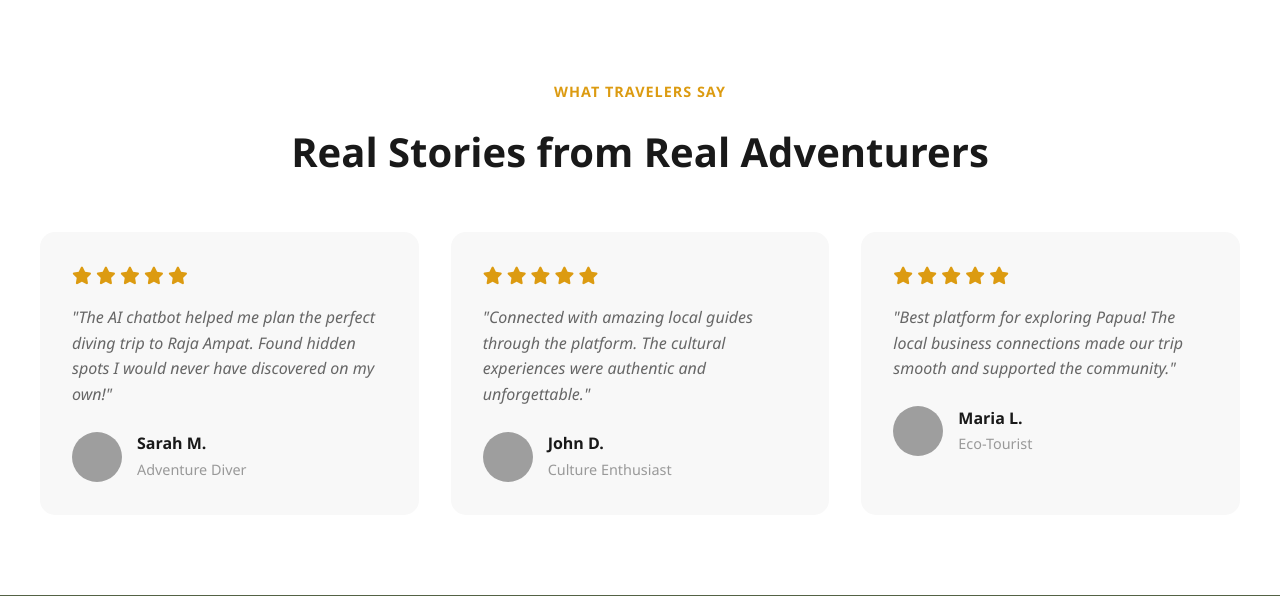
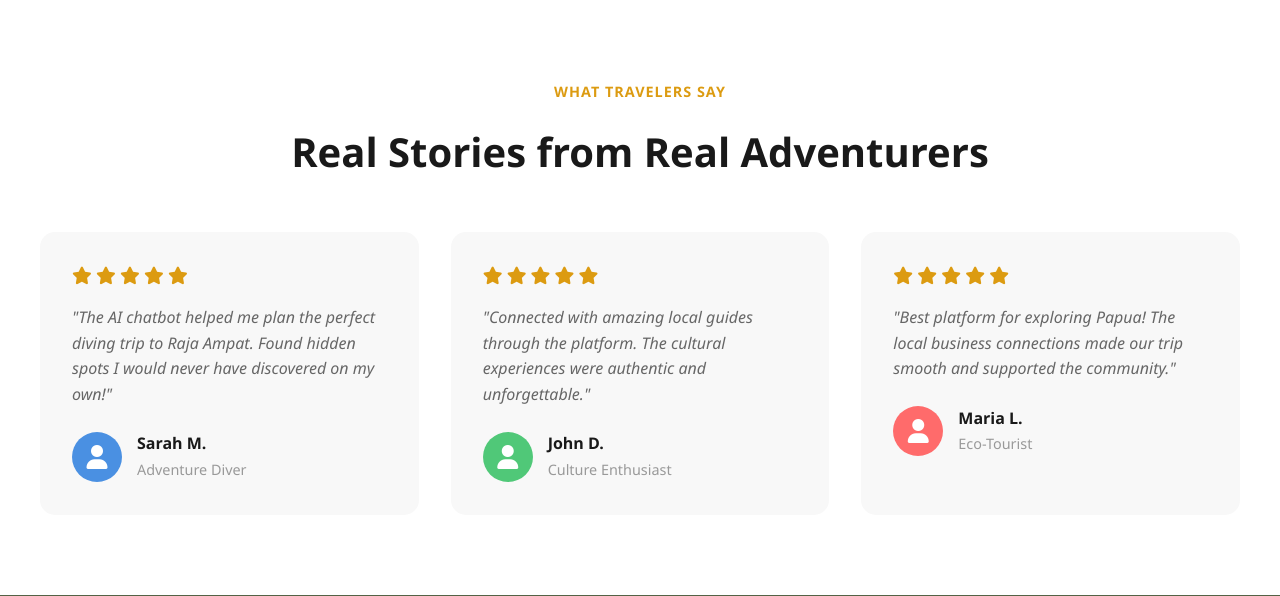
Before and after one commit to kelvinramadan/PapuaJourneyExpo, a PHP site: page / in a window 1280 px wide. Shown: the part 4198-4794 px from the top of the page. Run offline with PHP 8.4, Linux system fonts and the light colour scheme; some libraries are stand-ins or nearby versions; grey boxes are pictures that could not be loaded.

Commit message:
Add avatar icons for testimonials and update image sources for mini-cards

```diff
--- a/frontend/style-enhanced.css
+++ b/frontend/style-enhanced.css
@@ -1267,6 +1267,40 @@ body {
     font-size: 0.9rem;
 }
 
+/* Avatar Icon for testimonials */
+.testimonial-author .avatar-icon {
+    width: 50px;
+    height: 50px;
+    border-radius: 50%;
+    display: flex;
+    align-items: center;
+    justify-content: center;
+    color: white;
+    font-size: 1.5rem;
+    flex-shrink: 0;
+}
+
+/* Interest Card Backgrounds */
+.interest-card.food {
+    background: url('assets/food.jpg') center/cover;
+}
+
+.interest-card.culture {
+    background: url('assets/culture.png') center/cover;
+}
+
+.interest-card.adventures {
+    background: url('assets/diving.jpg') center/cover;
+}
+
+.interest-card.tracking {
+    background: url('assets/tracking.png') center/cover;
+}
+
+.interest-card.wildlife {
+    background: url('assets/wildlife.jpg') center/cover;
+}
+
 /* Floating Chatbot Button */
 .chatbot-float {
     position: fixed;
--- a/index.php
+++ b/index.php
@@ -192,11 +192,11 @@ session_start();
                 </div>
                 <div class="destination-cards">
                     <div class="mini-card fade-in">
-                        <img src="frontend/assets/raja-ampat-thumb.jpg" alt="Raja Ampat">
+                        <img src="frontend/assets/rajaAmpat.jpg" alt="Raja Ampat">
                         <span>Raja Ampat</span>
                     </div>
                     <div class="mini-card fade-in">
-                        <img src="frontend/assets/jayapura-thumb.jpg" alt="Jayapura">
+                        <img src="frontend/assets/TamanNasionalTelukCendrawasih.jpg" alt="Jayapura">
                         <span>Jayapura</span>
                     </div>
                 </div>
@@ -407,7 +407,9 @@ session_start();
                     </div>
                     <p>"The AI chatbot helped me plan the perfect diving trip to Raja Ampat. Found hidden spots I would never have discovered on my own!"</p>
                     <div class="testimonial-author">
-                        <img src="frontend/assets/avatar1.jpg" alt="Sarah M.">
+                        <div class="avatar-icon" style="background-color: #4A90E2;">
+                            <i class="fas fa-user"></i>
+                        </div>
                         <div>
                             <h4>Sarah M.</h4>
                             <span>Adventure Diver</span>
@@ -424,7 +426,9 @@ session_start();
                     </div>
                     <p>"Connected with amazing local guides through the platform. The cultural experiences were authentic and unforgettable."</p>
                     <div class="testimonial-author">
-                        <img src="frontend/assets/avatar2.jpg" alt="John D.">
+                        <div class="avatar-icon" style="background-color: #50C878;">
+                            <i class="fas fa-user"></i>
+                        </div>
                         <div>
                             <h4>John D.</h4>
                             <span>Culture Enthusiast</span>
@@ -441,7 +445,9 @@ session_start();
                     </div>
                     <p>"Best platform for exploring Papua! The local business connections made our trip smooth and supported the community."</p>
                     <div class="testimonial-author">
-                        <img src="frontend/assets/avatar3.jpg" alt="Maria L.">
+                        <div class="avatar-icon" style="background-color: #FF6B6B;">
+                            <i class="fas fa-user"></i>
+                        </div>
                         <div>
                             <h4>Maria L.</h4>
                             <span>Eco-Tourist</span>
```
